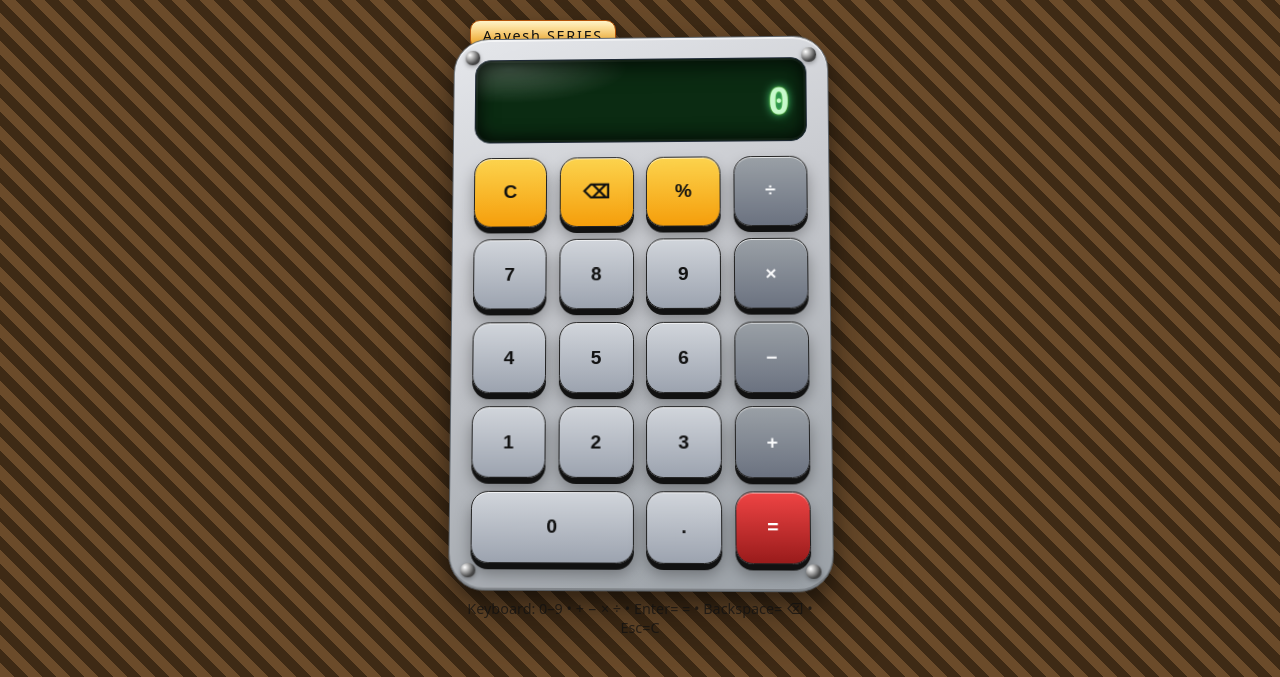
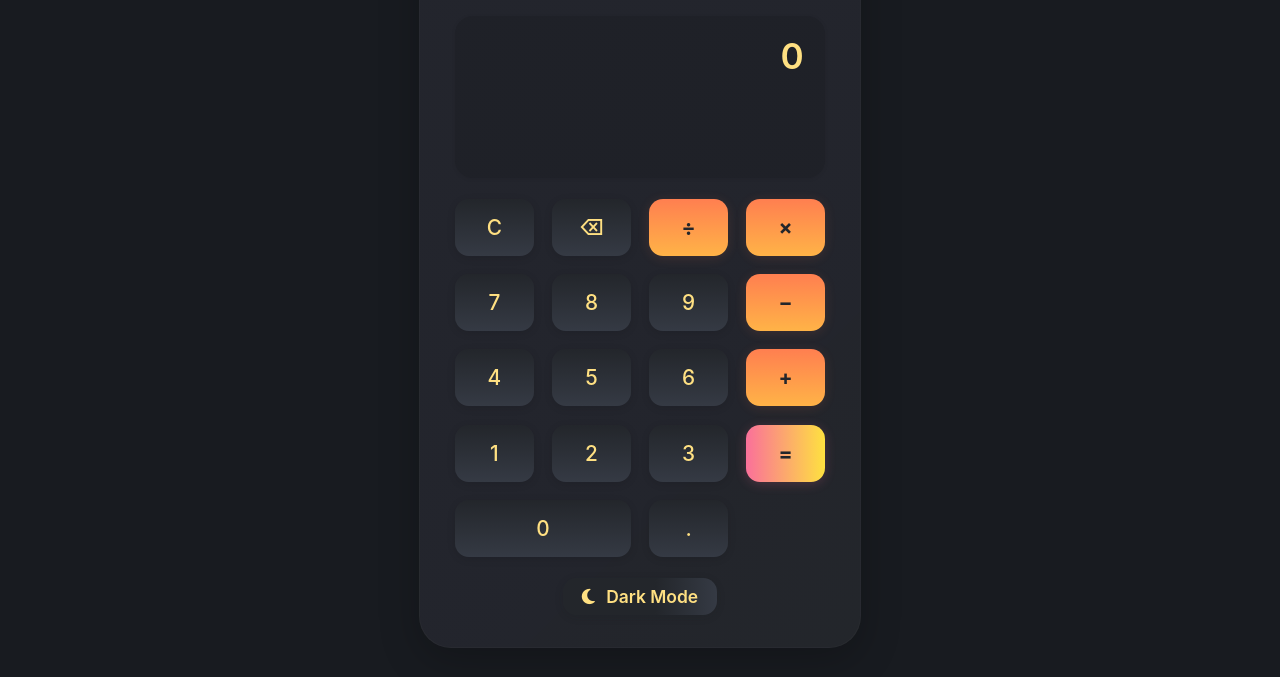
Before and after one commit to mraavesh7292/calculator.-clone, a plain HTML site: page index.html in a window 1280 px wide. Shown: the part 123-800 px from the top of the page. Drawn offline with Linux system fonts and the light colour scheme.

Commit message:
Update index.html

```diff
--- a/index.html
+++ b/index.html
@@ -2,335 +2,283 @@
 <html lang="en">
 <head>
   <meta charset="UTF-8" />
-  <meta name="viewport" content="width=device-width, initial-scale=1" />
-  <title>Mechanical by Aavesh Calculator</title>
+  <meta name="viewport" content="width=device-width, initial-scale=1.0"/>
+  <title>Calculator by Aavesh</title>
+  <link rel="stylesheet" href="https://cdnjs.cloudflare.com/ajax/libs/font-awesome/6.4.2/css/all.min.css"/>
   <style>
-    :root{
-      --wood1:#6b4b2a;--wood2:#3e2a15;--wood3:#8b5a2b;
-      --metal1:#e5e7eb;--metal2:#c7c9ce;--metal3:#9aa0a6;--metal-edge:#5c636a;
-      --accent:#d97706;--op:#374151;--eq:#b91c1c;--text:#111827;--screen:#0a3d1a;--screen-glow:#4ade80;
-      --shadow: rgba(0,0,0,.35);
-      --illusion1: #f3f4f6; --illusion2: #cbd5e1; --illusion3: #a7f3d0;
+    body {
+      margin: 0;
+      padding: 0;
+      font-family: 'Inter', 'Segoe UI', Arial, sans-serif;
+      background: #181b20;
+      color: #fff;
+      min-height: 100vh;
+      display: flex;
+      align-items: center;
+      justify-content: center;
+      transition: background 0.4s cubic-bezier(.4,0,.2,1);
     }
-    *{box-sizing:border-box}
-    html,body{height:100%}
-    body{
-      margin:0; font-family: system-ui, -apple-system, Segoe UI, Roboto, Ubuntu, Cantarell, Noto Sans, Arial, "Apple Color Emoji","Segoe UI Emoji";
-      background: repeating-linear-gradient(45deg,var(--wood1) 0,var(--wood1) 10px,var(--wood2) 10px,var(--wood2) 20px), radial-gradient(circle at 20% 10%, rgba(255,255,255,.06), transparent 60%);
-      color:var(--text);
-      display:grid; place-items:center; padding:4vw;
-      position:relative;
-      min-height:100vh;
+    .calculator-container {
+      box-shadow: 0 12px 40px rgba(0,0,0,0.22);
+      border-radius: 32px;
+      background: linear-gradient(135deg, rgba(36,38,45,0.97) 65%, #23262b 100%);
+      padding: 2.8rem 2.2rem 2rem 2.2rem;
+      width: 370px;
+      max-width: 98vw;
+      display: flex;
+      flex-direction: column;
+      gap: 1.3rem;
+      border: 1px solid rgba(80,80,80,0.13);
+      transition: background 0.4s, box-shadow 0.4s;
+      position: relative;
+      overflow: hidden;
+    }
+    .calc-header {
+      font-size: 1.65rem;
+      font-weight: 800;
+      letter-spacing: 0.04em;
+      text-align: center;
+      margin-bottom: 0.4rem;
+      padding-bottom: 0.2rem;
+      background: linear-gradient(90deg, #ffe082 40%, #ff7f50 80%, #b983ff 100%);
+      -webkit-background-clip: text;
+      -webkit-text-fill-color: transparent;
+      background-clip: text;
+      text-fill-color: transparent;
+      text-shadow: 0 2px 14px rgba(0,0,0,0.18);
+      transition: color 0.4s, text-shadow 0.4s;
+      user-select: none;
+      border-bottom: 2px solid #ffe08233;
+    }
+    .premium-badge {
+      position: absolute;
+      top: 18px;
+      right: 25px;
+      background: linear-gradient(90deg, #ffe082 60%, #ff7f50 100%);
+      color: #23262b;
+      font-size: 0.83rem;
+      font-weight: 700;
+      padding: 0.25em 0.9em;
+      border-radius: 18px;
+      box-shadow: 0 2px 18px #ffe08244;
+      letter-spacing: 0.08em;
+      border: 1.5px solid #ffb347;
+      z-index: 2;
+      font-family: inherit;
+      filter: drop-shadow(0 2px 8px #ff7f502c);
+      text-shadow: none;
+      user-select: none;
+    }
+    .display {
+      background: rgba(0,0,0,0.11);
+      border-radius: 18px;
+      padding: 1.2rem;
+      font-size: 2.2rem;
+      color: #ffe082;
+      box-shadow: 0 1px 4px rgba(0,0,0,0.07);
+      min-height: 3.5em;
+      letter-spacing: 0.06em;
+      text-align: right;
+      transition: background 0.4s, color 0.4s;
+      user-select: none;
+      font-weight: 600;
+    }
+    .buttons {
+      display: grid;
+      grid-template-columns: repeat(4, 1fr);
+      gap: 1.15rem;
+    }
+    button {
+      font-size: 1.3rem;
+      border: none;
+      border-radius: 14px;
+      padding: 1rem 0;
+      background: linear-gradient(180deg, #23262b 0%, #353a44 100%);
+      color: #ffe082;
+      cursor: pointer;
+      box-shadow: 0 2px 8px rgba(0,0,0,0.11);
+      transition: background 0.4s, color 0.4s, box-shadow 0.3s, transform 0.2s;
+      font-family: inherit;
+      outline: none;
+      font-weight: 500;
+    }
+    button:active {
+      background: #41444c;
+      box-shadow: none;
+      color: #ff7f50;
+      transform: scale(0.96);
+    }
+    .operator {
+      background: linear-gradient(180deg, #ff7f50 0%, #ffb347 100%);
+      color: #23262b;
+      font-weight: 700;
+      box-shadow: 0 2px 12px rgba(255,127,80,0.13);
+    }
+    .equals {
+      background: linear-gradient(90deg, #fa709a 0%, #fee140 100%);
+      color: #23262b;
+      font-weight: 700;
+      box-shadow: 0 2px 12px #fa709a33;
+    }
+    .theme-toggle {
+      display: flex;
+      align-items: center;
+      gap: 0.7rem;
+      margin: 0 auto;
+      background: linear-gradient(90deg, #23262b 60%, #353a44 100%);
+      border: none;
+      color: #ffe082;
+      font-size: 1.09rem;
+      cursor: pointer;
+      transition: color 0.3s, background 0.4s;
+      padding: 0.5rem 1.2rem;
+      border-radius: 14px;
+      font-weight: 600;
+      box-shadow: 0 2px 8px #181b2022;
+      outline: none;
+    }
+    .theme-toggle:active {
+      color: #ff7f50;
+      background: #41444c;
     }
 
-    .illusion-bg {
-      position: absolute;
-      top: 50%; left: 50%; transform: translate(-50%,-50%);
-      z-index: 0;
-      width: min(96vw, 440px);
-      height: min(60vw, 430px);
-      pointer-events: none;
-      filter: blur(0.5px) drop-shadow(0 12px 35px var(--shadow));
+    /* Light mode styles */
+    body.light {
+      background: linear-gradient(135deg, #f0f4fa 0%, #e7ecf0 100%);
+      color: #23262b;
     }
-    .illusion-bg svg .illus-ring {
-      transform-box: fill-box;
-      animation: illus-spin 6s linear infinite;
-      transform-origin: 50% 50%;
+    body.light .calculator-container {
+      background: linear-gradient(135deg, #fffbe9 70%, #f5f8fb 100%);
+      box-shadow: 0 12px 40px #b983ff33;
+      border: 1px solid #e0e7ef;
     }
-    .illusion-bg svg .illus-ring2 {
-      animation-delay: -3s;
+    body.light .calc-header {
+      background: linear-gradient(90deg, #ffe082 40%, #ff7f50 80%, #b983ff 100%);
+      -webkit-background-clip: text;
+      -webkit-text-fill-color: transparent;
+      background-clip: text;
+      text-fill-color: transparent;
+      text-shadow: 0 2px 14px #b983ff22;
+      border-bottom: 2px solid #ffb34722;
     }
-    @keyframes illus-spin {
-      from { transform: rotate(0deg);}
-      to   { transform: rotate(360deg);}
+    body.light .premium-badge {
+      background: linear-gradient(90deg, #ffe082 60%, #ff7f50 100%);
+      color: #23262b;
+      border: 1.5px solid #ffb347;
+      box-shadow: 0 2px 18px #ffe08244;
+      filter: drop-shadow(0 2px 8px #ff7f5033);
     }
-
-    .calc-wrap{
-      position:relative;
-      width:min(94vw, 380px);
-      max-width: 100vw;
-      filter: drop-shadow(0 22px 32px var(--shadow));
-      perspective: 1200px;
-      z-index: 1; /* above illusion! */
+    body.light .display {
+      background: rgba(220,228,240, 0.7);
+      color: #ff7f50;
+      box-shadow: 0 1px 4px #b983ff18;
     }
-
-    .calculator{
-      background: linear-gradient(160deg, var(--metal1), var(--metal2) 40%, var(--metal3));
-      border-radius:2.2em; padding:1.3em 1.3em 1.6em; border:1px solid var(--metal-edge);
-      box-shadow:
-        inset 0 2px 0 rgba(255,255,255,.6),
-        inset 0 -2px 0 rgba(0,0,0,.2),
-        0 10px 20px var(--shadow);
-      transform: rotateX(4deg) rotateY(-2deg);
-      width:100%; min-width:220px;
+    body.light button {
+      background: linear-gradient(180deg, #f5f8fb 0%, #ffe082 100%);
+      color: #23262b;
+      box-shadow: 0 2px 8px #b983ff18;
     }
-
-    .badge{
-      position:absolute; top:-0.8em; left:1.4em; font-size:0.9em; letter-spacing:.12em; color:#111;
-      background:linear-gradient(180deg,#fef3c7,#f59e0b); border:1px solid #b45309; border-radius:10px; padding:0.3em 0.8em;
-      box-shadow:0 6px 12px rgba(0,0,0,.25);
-      user-select:none;
+    body.light button:active {
+      background: #ffe082;
+      color: #ff7f50;
     }
-
-    .screen{
-      background: radial-gradient(120% 140% at 10% 10%, rgba(255,255,255,.25), transparent 30%), #0b2b12;
-      border:1px solid #1f2937; border-radius:1em; height:5.4em; padding:0.7em 1em; margin-bottom:0.9em;
-      box-shadow: inset 0 0 0 2px rgba(255,255,255,.05), inset 0 8px 22px rgba(0,0,0,.6), inset 0 -6px 16px rgba(0,0,0,.55);
-      display:flex; flex-direction:column; justify-content:center; gap:0.4em;
-      color:#c7f9cc; text-shadow:0 0 8px var(--screen-glow), 0 0 2px #9ef01a;
-      overflow:hidden;
-      min-width: 0;
+    body.light .operator {
+      background: linear-gradient(180deg, #ffe082 0%, #ffb347 100%);
+      color: #23262b;
+      box-shadow: 0 2px 12px #ffe0821a;
     }
-    .screen .history{opacity:.6; font: 600 1em/1.1 ui-monospace, SFMono-Regular, Menlo, Monaco, Consolas, monospace; white-space:nowrap; overflow:hidden; text-overflow:ellipsis}
-    .screen .value{font:700 2.3em/1 ui-monospace, SFMono-Regular, Menlo, Monaco, Consolas, monospace; display:flex; justify-content:flex-end; align-items:flex-end;}
-    .screen .value span{display:inline-block; transform-origin: bottom; animation: flipIn .22s ease both}
-    @keyframes flipIn{from{transform: rotateX(90deg); opacity:.2} to{transform: rotateX(0); opacity:1}}
-
-    .keygrid{display:grid; grid-template-columns: repeat(4, 1fr); gap:0.8em}
-
-    .key{
-      position:relative; height:3.7em; border-radius:0.9em; font-weight:800; font-size:1.2em; letter-spacing:.02em;
-      border:1px solid #222; cursor:pointer; user-select:none;
-      background: linear-gradient(180deg, #d1d5db, #9ca3af); color:#111;
-      box-shadow: 0 6px 0 #111, 0 10px 16px rgba(0,0,0,.35), inset 0 1px 0 rgba(255,255,255,.7);
-      display:flex; align-items:center; justify-content:center;
-      transition: transform .06s ease, box-shadow .06s ease, filter .2s ease;
+    body.light .equals {
+      background: linear-gradient(90deg, #f7c4e0 0%, #ffe87a 100%);
+      color: #23262b;
+      box-shadow: 0 2px 12px #ffe87a33;
     }
-    .key.op { background: linear-gradient(180deg, #9aa0a6, #6b7280); color:#f9fafb }
-    .key.fn { background: linear-gradient(180deg, #fcd34d, #f59e0b) }
-    .key.eq { background: linear-gradient(180deg, #ef4444, #991b1b); color:#fff }
-
-    .key:active, .key.pressed{
-      transform: translateY(4px) scale(.99) rotateX(1.5deg);
-      box-shadow: 0 2px 0 #111, 0 6px 10px rgba(0,0,0,.35), inset 0 1px 0 rgba(255,255,255,.5);
-      filter: brightness(.98);
+    body.light .theme-toggle {
+      color: #ff7f50;
+      background: linear-gradient(90deg, #f5f8fb 60%, #ffe082 100%);
+      border: 1px solid #e0e7ef;
+      box-shadow: 0 2px 8px #ffe08233;
     }
-
-    .key.wobble{ animation: wob .18s ease-out }
-    @keyframes wob{ 0%{transform: translateY(0) rotateZ(0)} 35%{transform: translateY(1px) rotateZ(-.8deg)} 70%{transform: translateY(0) rotateZ(.6deg)} 100%{transform: none}}
-
-    .row-span-2{ grid-row: span 2 / span 2 }
-    .col-span-2{ grid-column: span 2 / span 2 }
-
-    .footer{
-      margin-top:0.8em; font-size:0.9em; text-align:center; color:#111; opacity:.75; user-select:none
-    }
-    .screw{
-      width:0.9em;height:0.9em; border-radius:50%; background: radial-gradient(circle at 30% 30%, #fff, #aaa 30%, #444 65%);
-      position:absolute; filter: drop-shadow(0 2px 2px rgba(0,0,0,.3));
-    }
-    .screw.tl{top:0.7em; left:0.7em}
-    .screw.tr{top:0.7em; right:0.7em}
-    .screw.bl{bottom:0.7em; left:0.7em}
-    .screw.br{bottom:0.7em; right:0.7em}
-
-    /* Responsive tweaks */
-    @media (max-width: 480px){
-      .calc-wrap, .calculator { width:100%; min-width:0; border-radius:1.3em; padding:0.7em 0.6em 1em; }
-      .screen{height:4.2em; padding:0.5em 0.6em;}
-      .screen .value{font-size:1.55em;}
-      .key{height:2.8em; font-size:1em;}
-      .illusion-bg {width:98vw; height:33vw; min-height:180px;}
-    }
-    @media (max-width: 340px){
-      .badge{font-size:0.7em;}
-      .footer{font-size:0.7em;}
-      .screen{height:3.1em;}
-      .key{height:2.1em; font-size:0.85em;}
-      .illusion-bg {height:26vw;}
-    }
-    @media (max-width: 650px) and (orientation: landscape) {
-      body{padding:1vw;}
-      .illusion-bg {height:40vw;}
-      .calc-wrap{width:100vw; max-width:99vw;}
-    }
-    @media (min-width: 900px) {
-      body{padding:2vw;}
-      .illusion-bg {width:430px; height:430px;}
+    body.light .theme-toggle:active {
+      color: #ffe082;
+      background: #ffe082;
     }
   </style>
 </head>
 <body>
-  <h1>Calculator by Aavesh</h1>
-  <div class="illusion-bg" aria-hidden="true">
-    <svg width="100%" height="100%" viewBox="0 0 430 430" fill="none" xmlns="http://www.w3.org/2000/svg">
-      <g style="mix-blend-mode:soft-light;">
-        <ellipse class="illus-ring" cx="215" cy="215" rx="185" ry="54" fill="none" stroke="var(--illusion2)" stroke-width="6"/>
-        <ellipse class="illus-ring illus-ring2" cx="215" cy="215" rx="160" ry="35" fill="none" stroke="var(--illusion3)" stroke-width="5"/>
-        <ellipse class="illus-ring" cx="215" cy="215" rx="110" ry="80" fill="none" stroke="var(--illusion1)" stroke-width="4" />
-        <ellipse class="illus-ring illus-ring2" cx="215" cy="215" rx="70" ry="30" fill="none" stroke="var(--illusion2)" stroke-width="3"/>
-      </g>
-      <g>
-        <circle cx="215" cy="215" r="8" fill="var(--illusion3)" opacity="0.9"/>
-        <circle cx="215" cy="215" r="24" fill="none" stroke="var(--illusion3)" stroke-width="2" opacity="0.6"/>
-      </g>
-      <g stroke="var(--illusion2)" stroke-width="2" opacity="0.5">
-        <line x1="215" y1="30" x2="215" y2="400"/>
-        <line x1="30" y1="215" x2="400" y2="215"/>
-        <line x1="70" y1="70" x2="360" y2="360"/>
-        <line x1="360" y1="70" x2="70" y2="360"/>
-      </g>
-    </svg>
+  <div class="calculator-container">
+    <div class="premium-badge">Premium Series</div>
+    <div class="calc-header">Calculator by Aavesh</div>
+    <div class="display" id="display">0</div>
+    <div class="buttons">
+      <button onclick="clearDisplay()">C</button>
+      <button onclick="backspace()">⌫</button>
+      <button class="operator" onclick="insert('÷')">÷</button>
+      <button class="operator" onclick="insert('×')">×</button>
+      <button onclick="insert('7')">7</button>
+      <button onclick="insert('8')">8</button>
+      <button onclick="insert('9')">9</button>
+      <button class="operator" onclick="insert('−')">−</button>
+      <button onclick="insert('4')">4</button>
+      <button onclick="insert('5')">5</button>
+      <button onclick="insert('6')">6</button>
+      <button class="operator" onclick="insert('+')">+</button>
+      <button onclick="insert('1')">1</button>
+      <button onclick="insert('2')">2</button>
+      <button onclick="insert('3')">3</button>
+      <button class="equals" onclick="calculateResult()">=</button>
+      <button style="grid-column: span 2;" onclick="insert('0')">0</button>
+      <button onclick="insert('.')">.</button>
+    </div>
+    <button class="theme-toggle" onclick="toggleTheme()">
+      <i class="fa-solid fa-moon"></i> <span>Dark Mode</span>
+    </button>
   </div>
-  <div class="calc-wrap">
-    <div class="badge"> Aavesh SERIES</div>
-    <div class="calculator" role="application" aria-label="Mechanical calculator">
-      <div class="screw tl" aria-hidden="true"></div>
-      <div class="screw tr" aria-hidden="true"></div>
-      <div class="screen" aria-live="polite">
-        <div class="history" id="history"> </div>
-        <div class="value" id="display">0</div>
-      </div>
-      <div class="keygrid" id="keys">
-        <button class="key fn" data-key="C" aria-label="Clear">C</button>
-        <button class="key fn" data-key="⌫" aria-label="Backspace">⌫</button>
-        <button class="key fn" data-key="%" aria-label="Percent">%</button>
-        <button class="key op" data-key="/" aria-label="Divide">÷</button>
-
-        <button class="key" data-key="7">7</button>
-        <button class="key" data-key="8">8</button>
-        <button class="key" data-key="9">9</button>
-        <button class="key op" data-key="*" aria-label="Multiply">×</button>
-
-        <button class="key" data-key="4">4</button>
-        <button class="key" data-key="5">5</button>
-        <button class="key" data-key="6">6</button>
-        <button class="key op" data-key="-" aria-label="Subtract">−</button>
-
-        <button class="key" data-key="1">1</button>
-        <button class="key" data-key="2">2</button>
-        <button class="key" data-key="3">3</button>
-        <button class="key op" data-key="+" aria-label="Add">+</button>
-
-        <button class="key col-span-2" data-key="0">0</button>
-        <button class="key" data-key=".">.</button>
-        <button class="key eq" data-key="=" aria-label="Equals">=</button>
-      </div>
-      <div class="screw bl" aria-hidden="true"></div>
-      <div class="screw br" aria-hidden="true"></div>
-    </div>
-    <div class="footer">Keyboard: 0–9 • + − × ÷ • Enter= = • Backspace= ⌫ • Esc=C</div>
-  </div>
-
   <script>
-    // Simple mechanical click using Web Audio (no external files)
-    let audioCtx;
-    function clickSound(){
-      try{
-        audioCtx = audioCtx || new (window.AudioContext||window.webkitAudioContext)();
-        const o = audioCtx.createOscillator();
-        const g = audioCtx.createGain();
-        o.type = 'square'; o.frequency.value = 220;
-        g.gain.setValueAtTime(0.15, audioCtx.currentTime);
-        g.gain.exponentialRampToValueAtTime(0.0001, audioCtx.currentTime + 0.06);
-        o.connect(g); g.connect(audioCtx.destination); o.start(); o.stop(audioCtx.currentTime + 0.07);
-      }catch(e){}
-    }
-
-    const display = document.getElementById('display');
-    const history = document.getElementById('history');
-    const keys = document.getElementById('keys');
-
-    let current = '0';
-    let previous = null;
-    let operator = null;
-    let justEvaluated = false;
-
-    function updateDisplay(){
-      // Flip-in animation for last char
-      display.innerHTML = '';
-      const text = current;
-      // limit digits for overflow
-      const maxLen = 14;
-      let trimmed = text;
-      if (text.replace('-', '').length > maxLen){
-        // switch to exponential if too long
-        const num = Number(text);
-        trimmed = isFinite(num) ? num.toExponential(6) : 'Error';
-      }
-      for(const ch of trimmed.toString()){
-        const span = document.createElement('span');
-        span.textContent = ch; display.appendChild(span);
+    const display = document.getElementById("display");
+    function insert(value) {
+      if (display.innerText === "0" || display.innerText === "Error") {
+        display.innerText = value;
+      } else {
+        display.innerText += value;
       }
     }
-
-    function setHistory(){
-      history.textContent = `${previous!==null ? previous : ''} ${operator? operatorSymbol(operator): ''}`.trim();
+    function clearDisplay() {
+      display.innerText = "0";
     }
-
-    function operatorSymbol(op){
-      return op === '*' ? '×' : op === '/' ? '÷' : op;
+    function backspace() {
+      let txt = display.innerText;
+      if (txt.length > 1 && txt !== "Error") {
+        display.innerText = txt.slice(0, -1);
+      } else {
+        display.innerText = "0";
+      }
     }
-
-    function press(key, fromKeyboard=false){
-      const btn = [...document.querySelectorAll('.key')].find(b => b.dataset.key===key);
-      if(btn){
-        btn.classList.add('pressed','wobble');
-        setTimeout(()=>btn.classList.remove('pressed'),100);
-        setTimeout(()=>btn.classList.remove('wobble'),200);
+    function calculateResult() {
+      try {
+        let expression = display.innerText
+          .replace(/×/g, "*")
+          .replace(/÷/g, "/")
+          .replace(/−/g, "-");
+        let result = eval(expression);
+        if (result === Infinity || isNaN(result)) {
+          display.innerText = "Error";
+        } else {
+          display.innerText = result;
+        }
+      } catch {
+        display.innerText = "Error";
       }
-      clickSound();
-
-      if (/^[0-9]$/.test(key)){
-        if (current === '0' || justEvaluated){ current = key; justEvaluated=false; }
-        else { current += key; }
-      } else if (key === '.'){
-        if (justEvaluated){ current = '0.'; justEvaluated=false; return updateDisplay(); }
-        if (!current.includes('.')) current += '.';
-      } else if (['+','-','*','/'].includes(key)){
-        if (previous !== null && operator && !justEvaluated){
-          current = compute(previous, current, operator);
-        }
-        previous = current; operator = key; current = '0'; justEvaluated=false; setHistory();
-      } else if (key === '='){
-        if (operator && previous !== null){
-          current = compute(previous, current, operator);
-          previous = null; operator = null; justEvaluated=true; setHistory();
-        }
-      } else if (key === 'C'){
-        current = '0'; previous=null; operator=null; justEvaluated=false; setHistory();
-      } else if (key === '⌫'){
-        if (justEvaluated){ current='0'; justEvaluated=false; }
-        else current = current.length>1 ? current.slice(0,-1) : '0';
-      } else if (key === '%'){
-        const num = Number(current);
-        if (isFinite(num)) current = (num/100).toString();
+    }
+    function toggleTheme() {
+      document.body.classList.toggle("light");
+      const btn = document.querySelector(".theme-toggle");
+      const isLight = document.body.classList.contains("light");
+      if (isLight) {
+        btn.innerHTML = `<i class="fa-solid fa-sun"></i> <span>Light Mode</span>`;
+      } else {
+        btn.innerHTML = `<i class="fa-solid fa-moon"></i> <span>Dark Mode</span>`;
       }
-      updateDisplay();
     }
-
-    function compute(aStr, bStr, op){
-      const a = Number(aStr); const b = Number(bStr);
-      let res = 0;
-      switch(op){
-        case '+': res = a + b; break;
-        case '-': res = a - b; break;
-        case '*': res = a * b; break;
-        case '/': res = b===0 ? NaN : a / b; break;
-      }
-      if (!isFinite(res)) return 'Error';
-      // Trim trailing zeros
-      const out = parseFloat(res.toFixed(12)).toString();
-      return out;
-    }
-
-    // Mouse / touch
-    keys.addEventListener('click', (e)=>{
-      const btn = e.target.closest('.key'); if(!btn) return;
-      press(btn.dataset.key);
-    });
-
-    // Keyboard support
-    const allowed = new Set(['0','1','2','3','4','5','6','7','8','9','.','+','-','*','/','%']);
-    window.addEventListener('keydown', (e)=>{
-      if (e.key === 'Enter' || e.key === '='){ e.preventDefault(); press('='); return; }
-      if (e.key === 'Escape'){ e.preventDefault(); press('C'); return; }
-      if (e.key === 'Backspace'){ e.preventDefault(); press('⌫'); return; }
-      if (allowed.has(e.key)) { e.preventDefault(); press(e.key, true); }
-    });
-
-    // Init
-    updateDisplay(); setHistory();
   </script>
 </body>
 </html>
```
